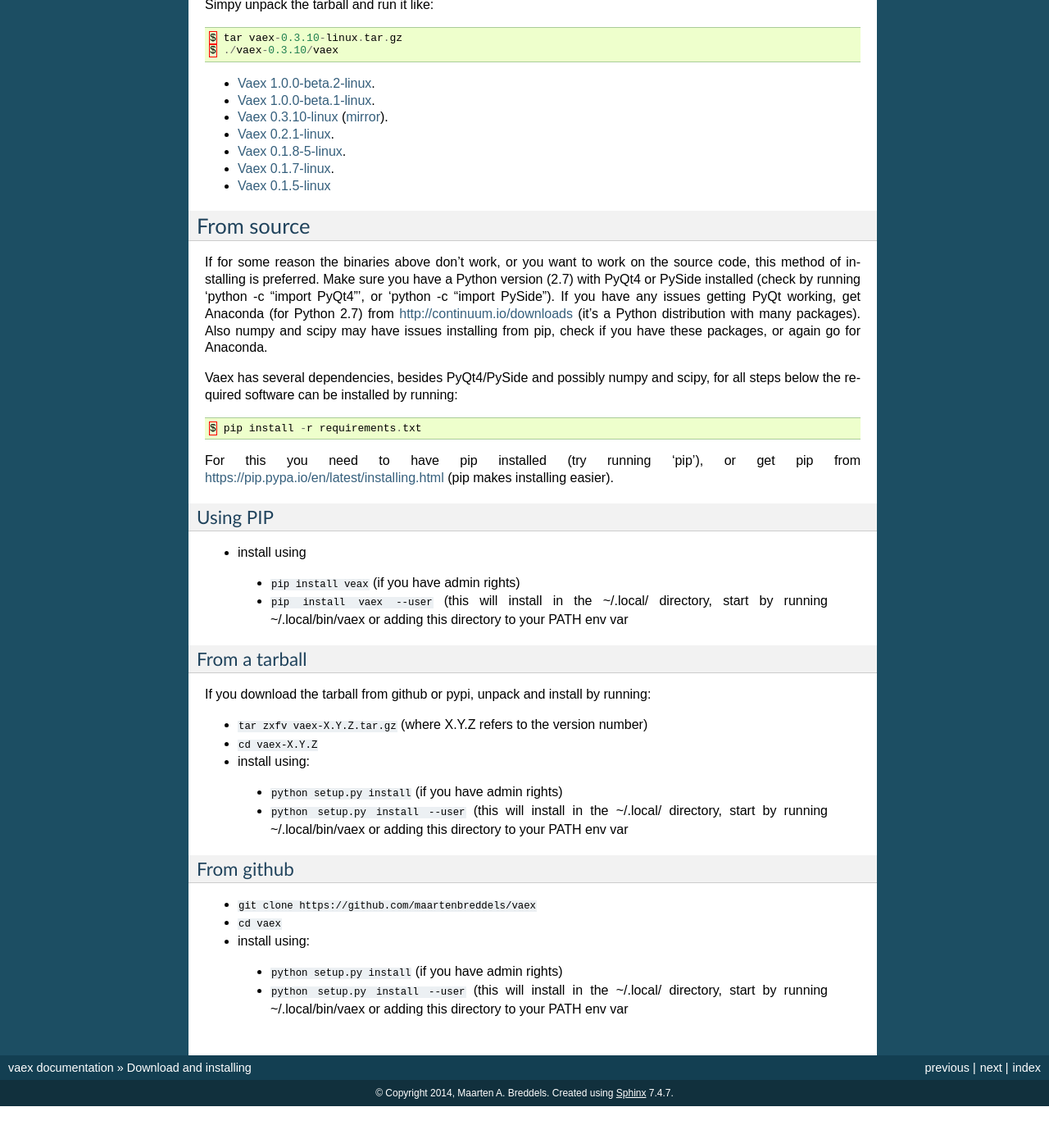
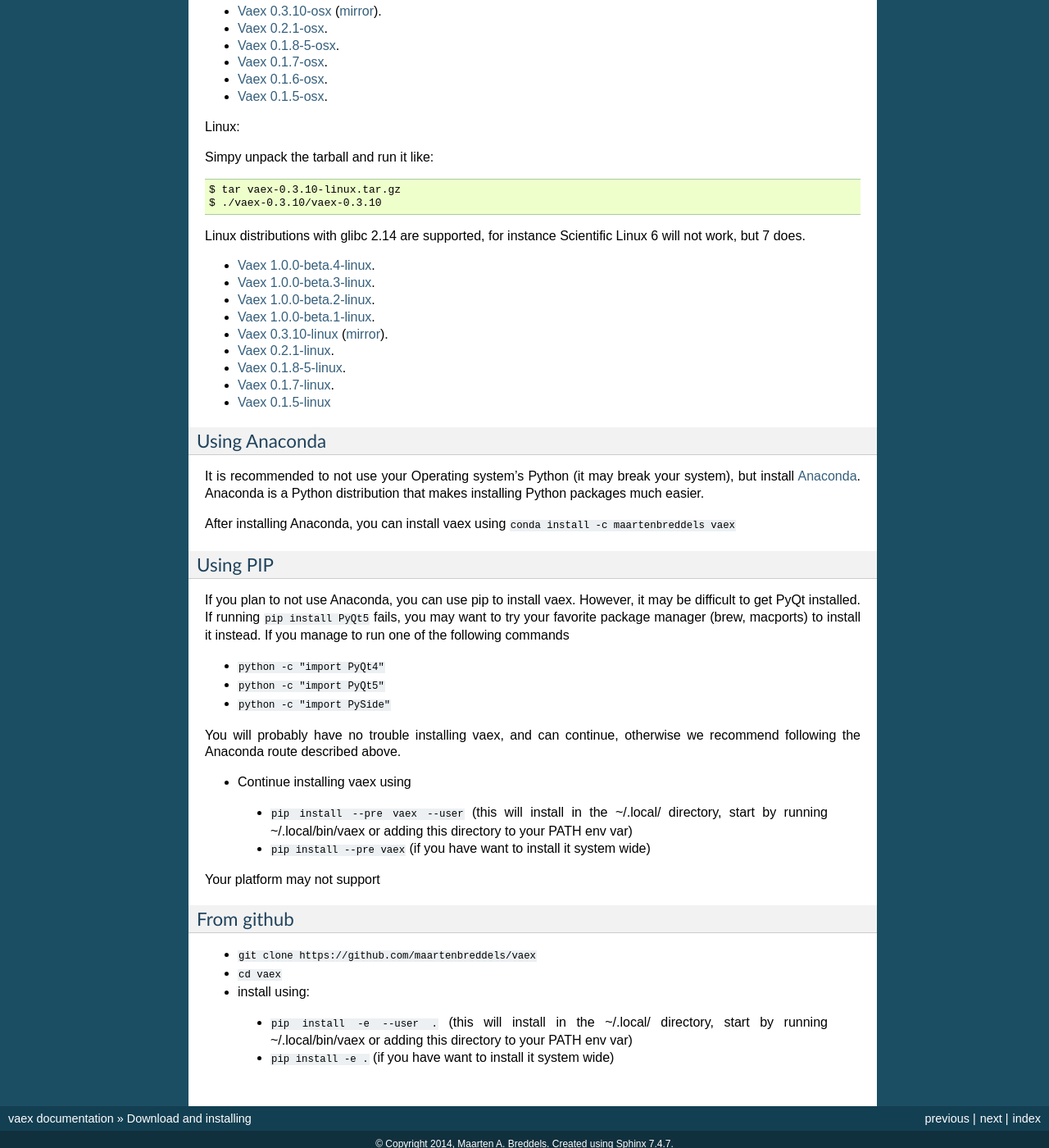
Before and after one commit to vaexio/vaex, a Sphinx documentation site: the page built from docs/source/installing.rst, in a window 1280 px wide and 1400 px high, scrolled down 586 px. Shown: the whole window at 82% size. Built offline with Sphinx 7.4.7, drawn with Linux system fonts in a browser that asks for light colours; pages that are not in the unit, such as notebooks, are missing from menus; the version number could not be read and is left out; before the commit the page ends 1935 px from its top, so only the background shows below that; some of the changed text lies outside the part shown.

Commit message:
doc updates

```diff
--- a/docs/source/installing.rst
+++ b/docs/source/installing.rst
@@ -1,24 +1,34 @@
 .. _installing:
+
+.. note::
+
+    For the impatient:
+
+    - If you want a standalone Python environment with vaex installed that does not interfere with you system Python, execute ``curl http://vaex.astro.rug.nl/install_conda.sh | sh -`` on your terminal.
+    - To remove, execute ``rm -rf ~/miniconda-vaex ~/.condarc ~/.conda ~/.continuum``
 
 Download and installing
 =======================
 
-VaeX is available as binary for OSX and Linux, without any dependencies. See the next section how to get it. For development, other plaforms, or for more optimized compiling of the source, you may want to build from source.
+The vaex program (with this you cannot do any Python programming) is available for OSX and Linux.
+See the next section how to get it. For using vaex as a library, install vaex using pip or conda.
 
- * **Standalone version**: download ( `osx <https://www.astro.rug.nl/~breddels/vaex/vaex-1.0.0-beta.1-osx.zip>`_ | `linux <https://www.astro.rug.nl/~breddels/vaex/vaex-1.0.0-beta.1-linux.tar.gz>`_ )
+ * **Standalone version**: download ( `osx <//vaex.astro.rug.nl/program/vaex-1.0.0-beta.4-osx.zip>`_ | `linux <//vaex.astro.rug.nl/program/vaex-1.0.0-beta.4-linux.tar.gz>`_ )
  * **Python package**: ``pip install --pre vaex`` (no root? use ``pip install --pre --user vaex``)
  * **Anaconda users**: ``conda install -c conda-forge vaex``
 
 
 .. _installing_from_binary:
 
-Download the binary
--------------------
+Vaex program (all versions)
+---------------------------
 
 The binary should be fully self contained, it should not need any other software.
 
 OSX:
 
+* `Vaex 1.0.0-beta.4-osx <//vaex.astro.rug.nl/program/vaex-1.0.0-beta.4-osx.zip>`_ .
+* `Vaex 1.0.0-beta.3-osx <//vaex.astro.rug.nl/program/vaex-1.0.0-beta.3-osx.zip>`_ .
 * `Vaex 1.0.0-beta.2-osx <//vaex.astro.rug.nl/program/vaex-1.0.0-beta.2-osx.zip>`_ .
 * `Vaex 1.0.0-beta.1-osx <https://www.astro.rug.nl/~breddels/vaex/vaex-1.0.0-beta.1-osx.zip>`_ .
 * `Vaex 0.3.10-osx <https://www.astro.rug.nl/~breddels/vaex/vaex-0.3.10-osx.zip>`_ (`mirror <https://github.com/maartenbreddels/vaex/releases/download/0.3.10/vaex-0.3.10-osx.zip>`_).
@@ -32,11 +42,15 @@
 
 Simpy unpack the tarball and run it like:
 
-.. code-block:: python
+::
 
 	$ tar vaex-0.3.10-linux.tar.gz
-	$ ./vaex-0.3.10/vaex
+	$ ./vaex-0.3.10/vaex-0.3.10
 
+Linux distributions with glibc 2.14 are supported, for instance Scientific Linux 6 will not work, but 7 does.
+
+* `Vaex 1.0.0-beta.4-linux <//vaex.astro.rug.nl/program/vaex-1.0.0-beta.4-linux.tar.gz>`_.
+* `Vaex 1.0.0-beta.3-linux <//vaex.astro.rug.nl/program/vaex-1.0.0-beta.3-linux.tar.gz>`_.
 * `Vaex 1.0.0-beta.2-linux <//vaex.astro.rug.nl/program/vaex-1.0.0-beta.2-linux.tar.gz>`_.
 * `Vaex 1.0.0-beta.1-linux <https://www.astro.rug.nl/~breddels/vaex/vaex-1.0.0-beta.1-linux.tar.gz>`_.
 * `Vaex 0.3.10-linux <https://www.astro.rug.nl/~breddels/vaex/vaex-0.3.10-linux.tar.gz>`_ (`mirror <https://github.com/maartenbreddels/vaex/releases/download/0.3.10/vaex-0.3.10-linux.tar.gz>`_).
@@ -47,39 +61,32 @@
 
 .. _installing_from_source:
 
-From source
------------
 
-If for some reason the binaries above don't work, or you want to work on the source code, this method of installing is preferred. Make sure you have a Python version (2.7) with PyQt4 or PySide installed (check by running 'python -c "import PyQt4"', or 'python -c "import PySide"). If you have any issues getting PyQt working, get Anaconda (for Python 2.7) from http://continuum.io/downloads (it's a Python distribution with many packages). Also numpy and scipy may have issues installing from pip, check if you have these packages, or again go for Anaconda.
+Using Anaconda
+^^^^^^^^^^^^^^
 
-Vaex has several dependencies, besides PyQt4/PySide and possibly numpy and scipy, for all steps below the required software can be installed by running:
+It is recommended to not use your Operating system's Python (it may break your system), but install `Anaconda <http://continuum.io/downloads>`_. Anaconda is a Python distribution that makes installing Python packages much easier.
 
-.. code-block:: python
-
-	$ pip install -r requirements.txt
-
-For this you need to have pip installed (try running 'pip'), or get pip from https://pip.pypa.io/en/latest/installing.html (pip makes installing easier).
+After installing Anaconda, you can install vaex using ``conda install -c maartenbreddels vaex``
 
 
 Using PIP
 ^^^^^^^^^
 
-* install using
+If you plan to not use Anaconda, you can use pip to install vaex. However, it may be difficult to get PyQt installed. If running ``pip install PyQt5`` fails, you may want to try your favorite package manager (brew, macports) to install it instead. If you manage to run one of the following commands
 
- * ``pip install veax`` (if you have admin rights)
- * ``pip install vaex --user`` (this will install in the ~/.local/ directory, start by running ~/.local/bin/vaex or adding this directory to your PATH env var
+* ``python -c "import PyQt4"``
+* ``python -c "import PyQt5"``
+* ``python -c "import PySide"``
 
-From a tarball
-^^^^^^^^^^^^^^
+You will probably have no trouble installing vaex, and can continue, otherwise we recommend following the Anaconda route described above.
 
-If you download the tarball from github or pypi, unpack and install by running:
+* Continue installing vaex using
 
-* ``tar zxfv vaex-X.Y.Z.tar.gz`` (where X.Y.Z refers to the version number)
-* ``cd vaex-X.Y.Z``
-* install using:
+ * ``pip install --pre vaex --user`` (this will install in the ~/.local/ directory, start by running ~/.local/bin/vaex or adding this directory to your PATH env var)
+ * ``pip install --pre vaex`` (if you have want to install it system wide)
 
- * ``python setup.py install`` (if you have admin rights)
- * ``python setup.py install --user``  (this will install in the ~/.local/ directory, start by running ~/.local/bin/vaex or adding this directory to your PATH env var
+Your platform may not support
 
 From github
 ^^^^^^^^^^^
@@ -87,5 +94,5 @@
 * ``cd vaex``
 * install using:
 
- * ``python setup.py install``  (if you have admin rights)
- * ``python setup.py install --user``  (this will install in the ~/.local/ directory, start by running ~/.local/bin/vaex or adding this directory to your PATH env var
+ * ``pip install -e --user .``  (this will install in the ~/.local/ directory, start by running ~/.local/bin/vaex or adding this directory to your PATH env var)
+ * ``pip install -e .``  (if you have want to install it system wide)
```
